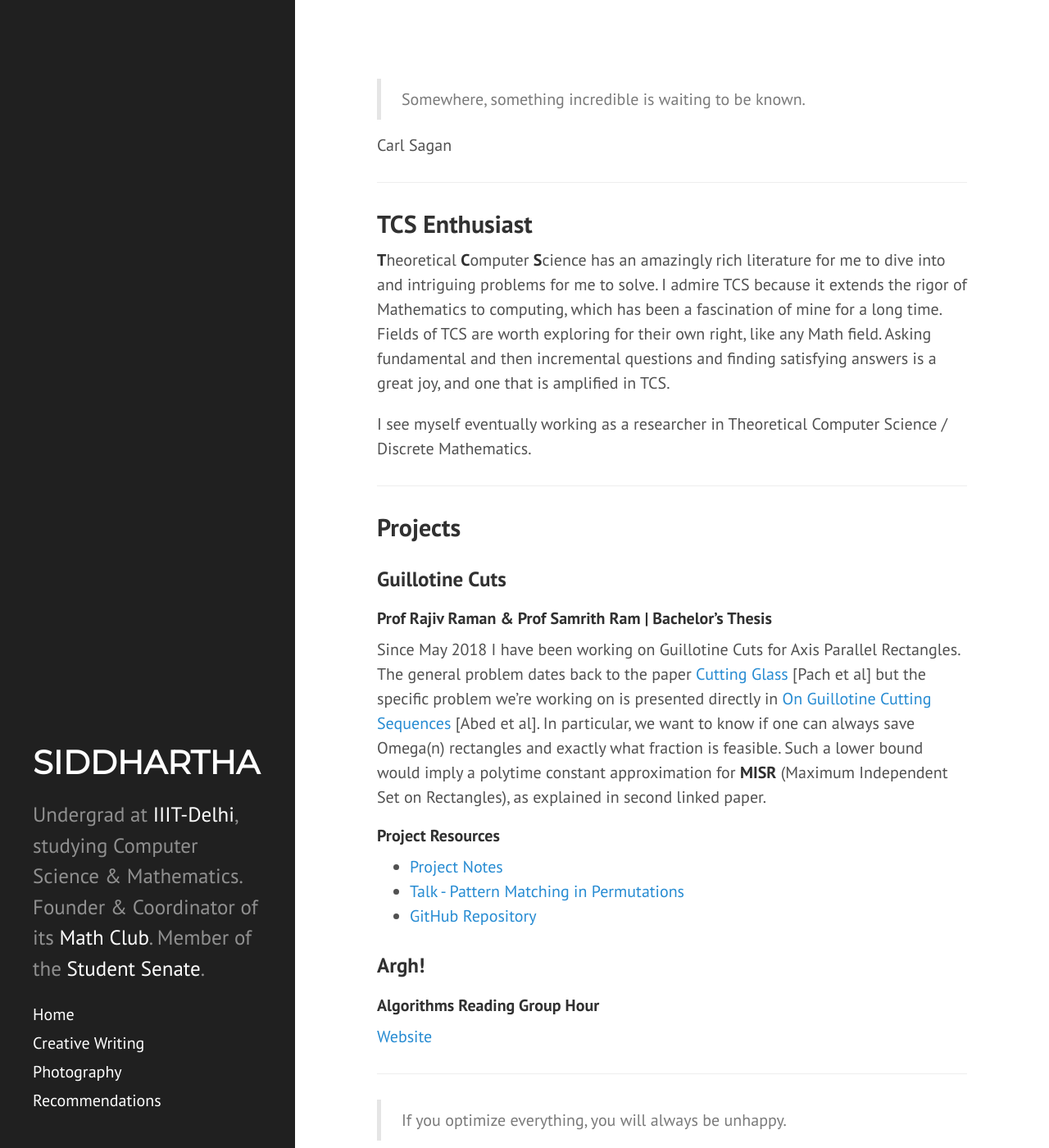
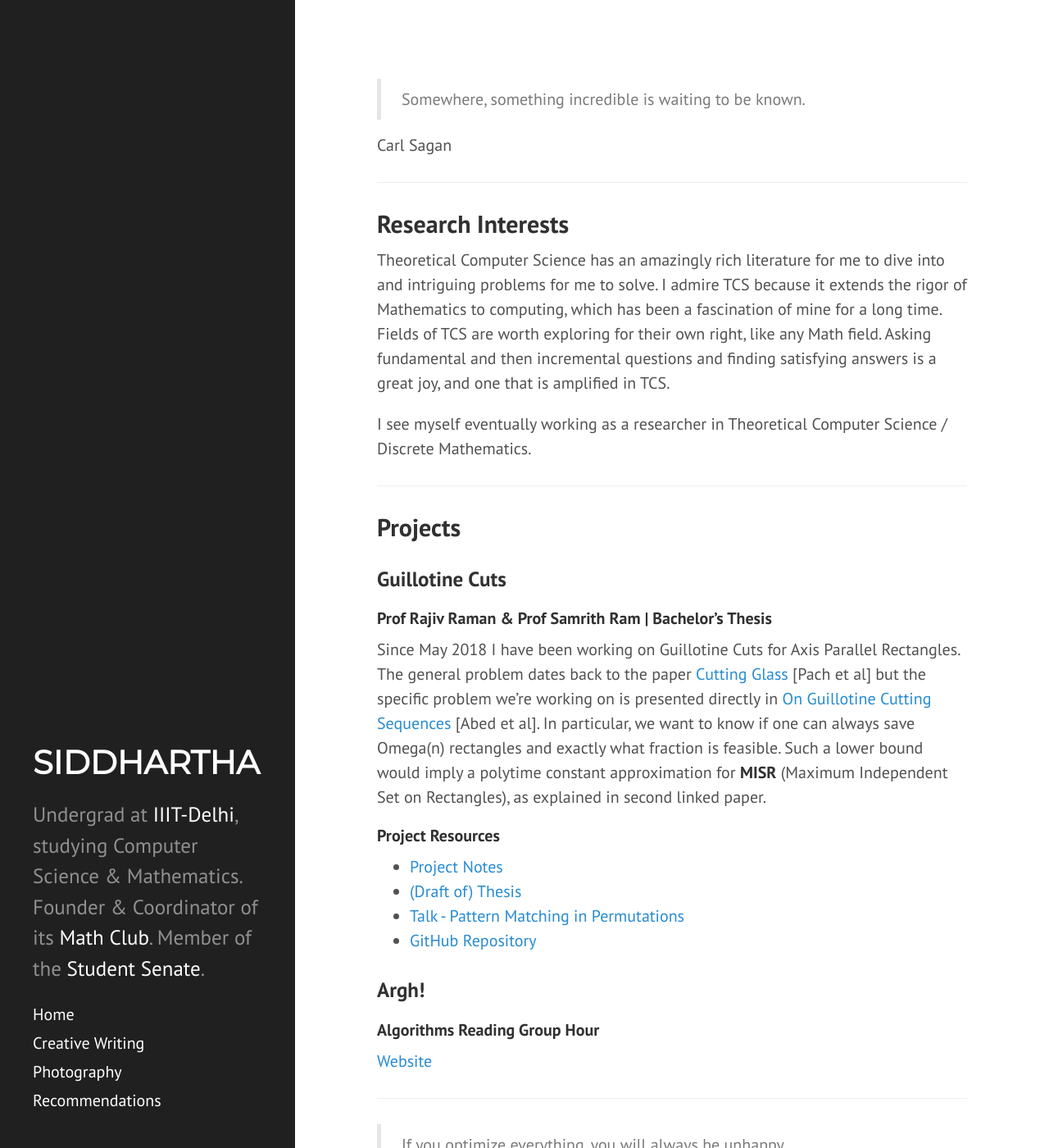
Before and after one commit to siddjai/siddjai.github.io, a Jekyll site: the page built from index.md, in a window 1280 px wide and 1400 px high. Shown: the whole window at 82% size. Built offline with Jekyll 4.4.1, drawn with Linux system fonts in a browser that asks for light colours; nearby versions of some CDN libraries.

Commit message:
Update index.md

```diff
--- a/index.md
+++ b/index.md
@@ -9,9 +9,9 @@ Carl Sagan
 
 ___
 
-TCS Enthusiast
+Research Interests
 ------
-**T**heoretical **C**omputer **S**cience has an amazingly rich literature for me to dive into and intriguing problems for me to solve. I admire TCS because it extends the rigor of Mathematics to computing, which has been a fascination of mine for a long time. Fields of TCS are worth exploring for their own right, like any Math field. Asking fundamental and then incremental questions and finding satisfying answers is a great joy, and one that is amplified in TCS.
+Theoretical Computer Science has an amazingly rich literature for me to dive into and intriguing problems for me to solve. I admire TCS because it extends the rigor of Mathematics to computing, which has been a fascination of mine for a long time. Fields of TCS are worth exploring for their own right, like any Math field. Asking fundamental and then incremental questions and finding satisfying answers is a great joy, and one that is amplified in TCS.
 
 I see myself eventually working as a researcher in Theoretical Computer Science / Discrete Mathematics.
 
@@ -26,6 +26,7 @@ Since May 2018 I have been working on Guillotine Cuts for Axis Parallel Rectangl
 #### Project Resources
 
 - [Project Notes](https://drive.google.com/file/d/1jIO42yqXNnvBV0but5ltBkpygqLOCK0j/view?usp=sharing)
+- [(Draft of) Thesis](https://drive.google.com/open?id=1MuFOzVj7ZXyarMBzD414wb_ZIb7ey0na)
 - [Talk - Pattern Matching in Permutations](https://drive.google.com/file/d/0B6YcTGvq8kkBTzNlRlJFbmEtY3BhUnZVNThNOTl4SklzRTZB/view?usp=sharing)
 - [GitHub Repository](https://github.com/siddjai/GuillotineCuts)
 
```
